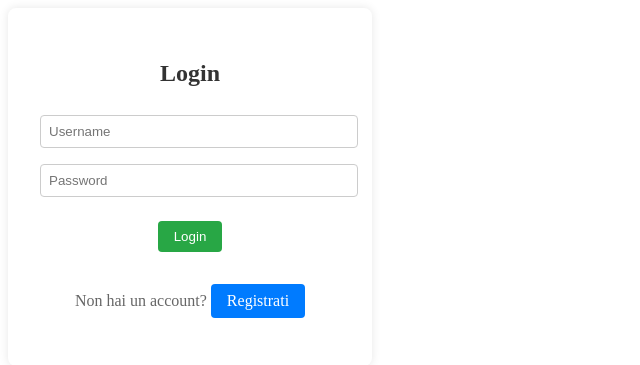
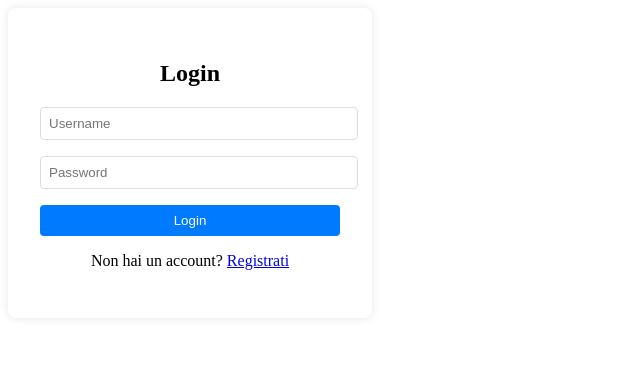
Before and after one commit to LorenzoRolle/App_MindTrade, a Flask app: page /login in a window 1280 px wide. Shown: the top 365 px of the page, without its empty margins (0-640 px from the left). Run offline with Flask 3, Linux system fonts and the light colour scheme.

Commit message:
ancora css

```diff
--- a/static/style_modified.css
+++ b/static/style_modified.css
@@ -27,7 +27,25 @@ body {
     box-shadow: 0 0 10px rgba(0, 0, 0, 0.1);
     width: 300px;
     text-align: center;
+    box-shadow: 0 0 10px rgba(0, 0, 0, 0.1);
 }
+
+.container input {
+    width: 100%;
+    padding: 0.5rem;
+    margin-bottom: 1rem;
+    border: 1px solid #ddd;
+    border-radius: 4px;
+}
+
+.container button {
+    width: 100%;
+    padding: 0.5rem;
+    background-color: #007bff;
+    color: white;
+    border: none;
+    border-radius: 4px;
+    cursor: pointer;
 
 h1, h2, h3 {
     color: #333333;
--- a/templates/login.html
+++ b/templates/login.html
@@ -1,6 +1,8 @@
 <!DOCTYPE html>
 <html>
 <head>
+    <meta charset="UTF-8">
+    <meta name="viewport" content="width=device-width, initial-scale=1.0">
     <title>Login</title>
     <link rel="stylesheet" href="{{ url_for('static', filename='style_modified.css') }}">
 </head>
```
